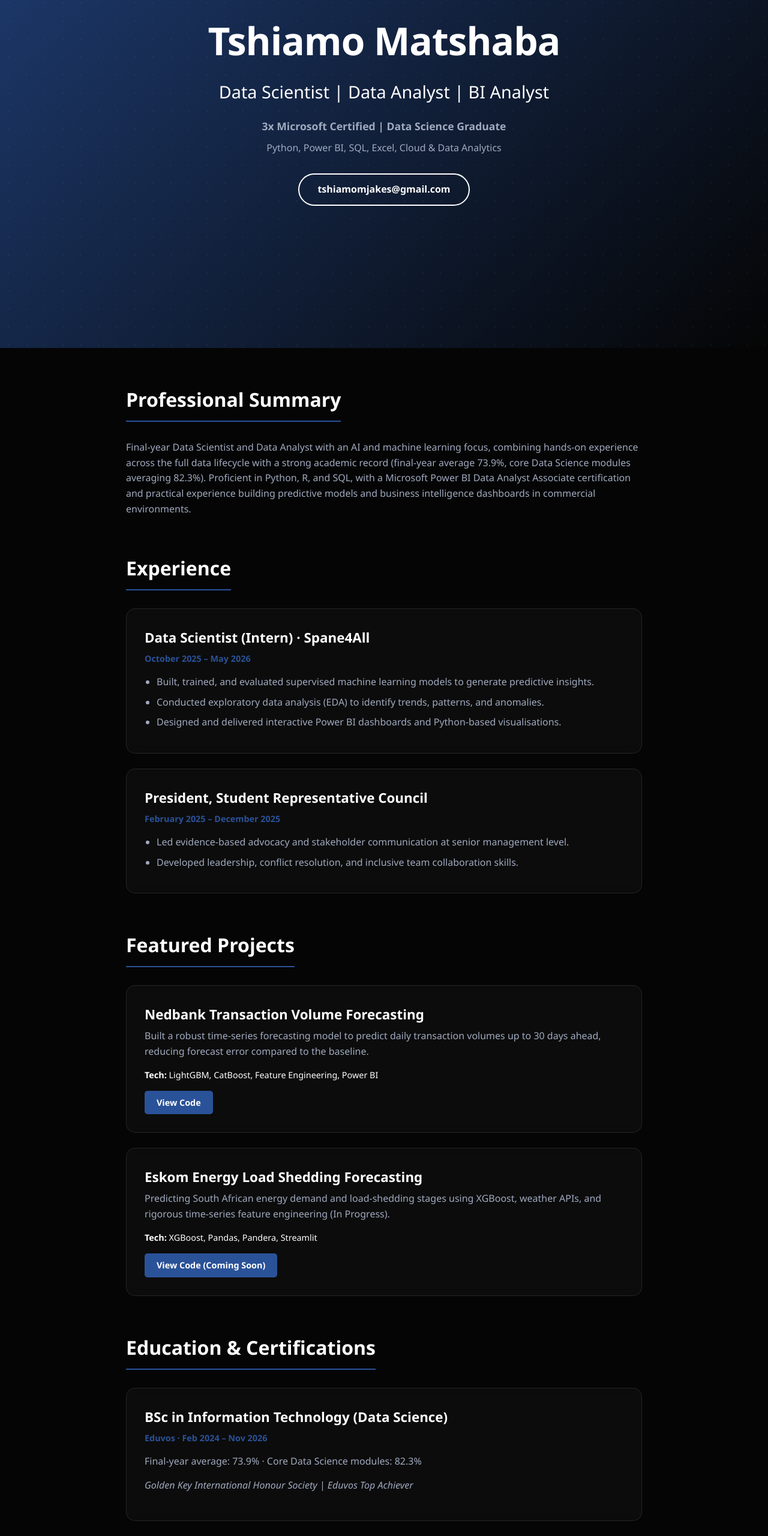
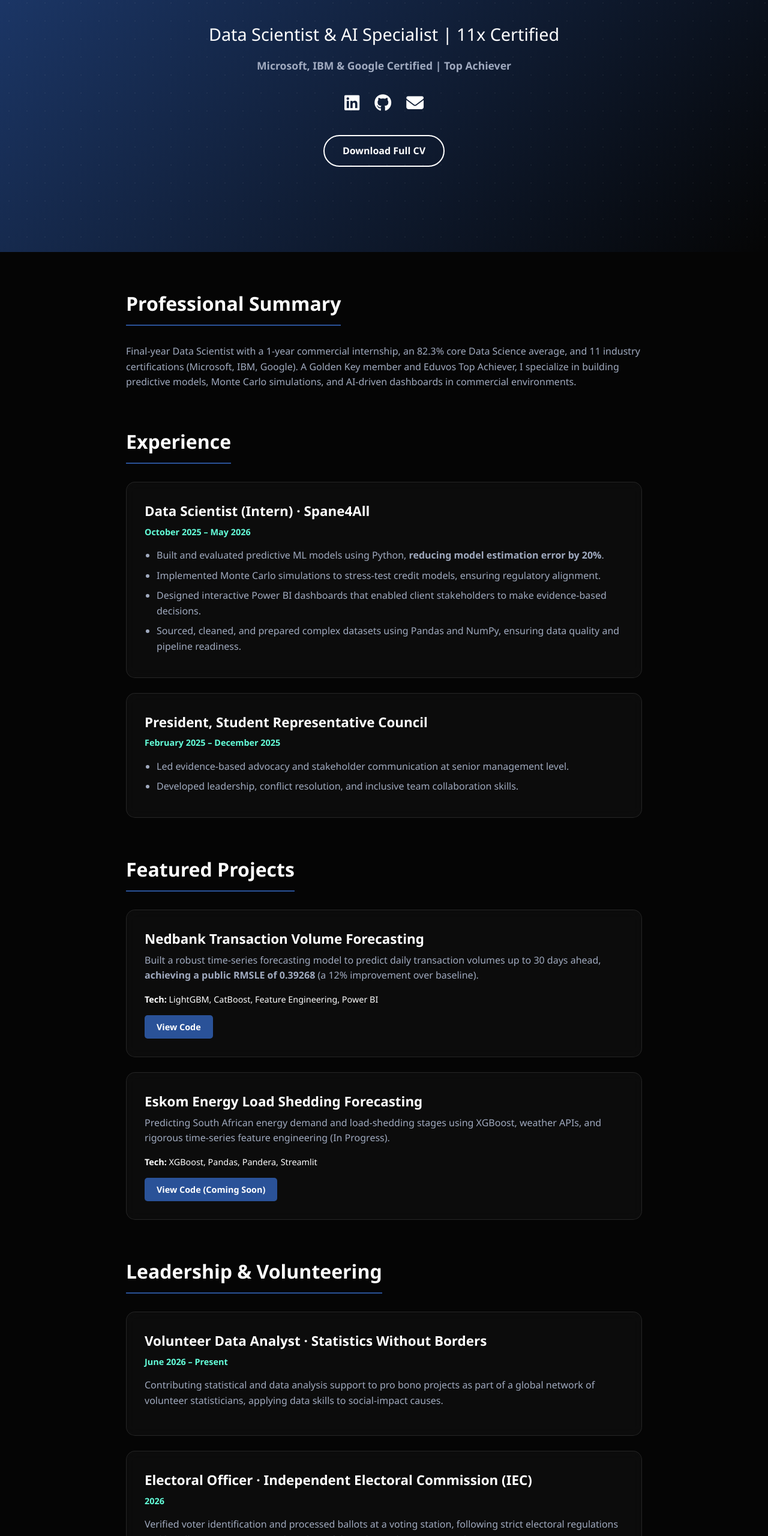
Before and after one commit to TshiamoMatshaba/TshiamoMatshaba.github.io, a plain HTML site: page index.html in a window 1280 px wide. Shown: the part 220-2780 px from the top of the page at 60% size. Drawn offline with Linux system fonts and the light colour scheme.

Commit message:
Major upgrade: Added leadership, 11x certs, metrics, icons, and CV download

```diff
--- a/index.html
+++ b/index.html
@@ -5,17 +5,27 @@
     <meta name="viewport" content="width=device-width, initial-scale=1.0">
     <title>Tshiamo Matshaba | Data Scientist</title>
     <link rel="stylesheet" href="style.css">
+    <!-- FontAwesome for Social Icons -->
+    <link rel="stylesheet" href="https://cdnjs.cloudflare.com/ajax/libs/font-awesome/6.4.0/css/all.min.css">
 </head>
 <body>
 
-    <!-- Hero Section (Matches your image) -->
+    <!-- Hero Section -->
     <header class="hero">
         <div class="hero-content">
             <h1>Tshiamo Matshaba</h1>
-            <h2>Data Scientist | Data Analyst | BI Analyst</h2>
-            <p class="certifications">3x Microsoft Certified | Data Science Graduate</p>
-            <p class="skills">Python, Power BI, SQL, Excel, Cloud & Data Analytics</p>
-            <a href="mailto:tshiamomjakes@gmail.com" class="btn">tshiamomjakes@gmail.com</a>
+            <h2>Data Scientist & AI Specialist | 11x Certified</h2>
+            <p class="certifications">Microsoft, IBM & Google Certified | Top Achiever</p>
+
+            <!-- Social & Contact Icons -->
+            <div class="social-links">
+                <a href="https://linkedin.com/in/tshiamo-matshaba" target="_blank" title="LinkedIn"><i class="fab fa-linkedin"></i></a>
+                <a href="https://github.com/TshiamoMatshaba" target="_blank" title="GitHub"><i class="fab fa-github"></i></a>
+                <a href="mailto:tshiamomjakes@gmail.com" title="Email"><i class="fas fa-envelope"></i></a>
+            </div>
+
+            <!-- Download CV Button -->
+            <a href="#" class="btn" download>Download Full CV</a>
         </div>
     </header>
 
@@ -23,7 +33,7 @@
     <main>
         <section id="about">
             <h3>Professional Summary</h3>
-            <p>Final-year Data Scientist and Data Analyst with an AI and machine learning focus, combining hands-on experience across the full data lifecycle with a strong academic record (final-year average 73.9%, core Data Science modules averaging 82.3%). Proficient in Python, R, and SQL, with a Microsoft Power BI Data Analyst Associate certification and practical experience building predictive models and business intelligence dashboards in commercial environments.</p>
+            <p>Final-year Data Scientist with a 1-year commercial internship, an 82.3% core Data Science average, and 11 industry certifications (Microsoft, IBM, Google). A Golden Key member and Eduvos Top Achiever, I specialize in building predictive models, Monte Carlo simulations, and AI-driven dashboards in commercial environments.</p>
         </section>
 
         <section id="experience">
@@ -32,9 +42,10 @@
                 <h4>Data Scientist (Intern) · Spane4All</h4>
                 <p class="date">October 2025 – May 2026</p>
                 <ul>
-                    <li>Built, trained, and evaluated supervised machine learning models to generate predictive insights.</li>
-                    <li>Conducted exploratory data analysis (EDA) to identify trends, patterns, and anomalies.</li>
-                    <li>Designed and delivered interactive Power BI dashboards and Python-based visualisations.</li>
+                    <li>Built and evaluated predictive ML models using Python, <strong>reducing model estimation error by 20%</strong>.</li>
+                    <li>Implemented Monte Carlo simulations to stress-test credit models, ensuring regulatory alignment.</li>
+                    <li>Designed interactive Power BI dashboards that enabled client stakeholders to make evidence-based decisions.</li>
+                    <li>Sourced, cleaned, and prepared complex datasets using Pandas and NumPy, ensuring data quality and pipeline readiness.</li>
                 </ul>
             </div>
             <div class="glass-card">
@@ -52,7 +63,7 @@
 
             <div class="glass-card">
                 <h4>Nedbank Transaction Volume Forecasting</h4>
-                <p>Built a robust time-series forecasting model to predict daily transaction volumes up to 30 days ahead, reducing forecast error compared to the baseline.</p>
+                <p>Built a robust time-series forecasting model to predict daily transaction volumes up to 30 days ahead, <strong>achieving a public RMSLE of 0.39268</strong> (a 12% improvement over baseline).</p>
                 <p class="tech-stack"><strong>Tech:</strong> LightGBM, CatBoost, Feature Engineering, Power BI</p>
                 <a href="https://github.com/TshiamoMatshaba/Nedbank-Transaction-Volume-Forecasting-Challenge" target="_blank" class="btn-small">View Code</a>
             </div>
@@ -65,18 +76,33 @@
             </div>
         </section>
 
-                <section id="education">
+        <!-- NEW SECTION: Leadership & Volunteer -->
+        <section id="leadership">
+            <h3>Leadership & Volunteering</h3>
+            <div class="glass-card">
+                <h4>Volunteer Data Analyst · Statistics Without Borders</h4>
+                <p class="date">June 2026 – Present</p>
+                <p>Contributing statistical and data analysis support to pro bono projects as part of a global network of volunteer statisticians, applying data skills to social-impact causes.</p>
+            </div>
+            <div class="glass-card">
+                <h4>Electoral Officer · Independent Electoral Commission (IEC)</h4>
+                <p class="date">2026</p>
+                <p>Verified voter identification and processed ballots at a voting station, following strict electoral regulations and handling sensitive materials with confidentiality and non-partisanship.</p>
+            </div>
+        </section>
+
+        <section id="education">
             <h3>Education & Certifications</h3>
 
             <div class="glass-card">
                 <h4>BSc in Information Technology (Data Science)</h4>
                 <p class="date">Eduvos · Feb 2024 – Nov 2026</p>
-                <p>Final-year average: 73.9% · Core Data Science modules: 82.3%</p>
-                <p><em>Golden Key International Honour Society | Eduvos Top Achiever</em></p>
+                <p><strong>Final-year average: 73.9%</strong> · Core Data Science modules: 82.3%</p>
+                <p><em>Golden Key International Honour Society | Eduvos Top Achiever Award | McKinsey Forward Participant</em></p>
             </div>
 
             <div class="glass-card">
-                <h4>Professional Certifications</h4>
+                <h4>Professional Certifications (11 Total)</h4>
 
                 <div class="cert-grid">
                     <div class="cert-category">
@@ -102,10 +128,10 @@
                     </div>
 
                     <div class="cert-category">
-                        <h5>Other</h5>
+                        <h5>Google & Other</h5>
                         <ul>
                             <li>Google Analytics Certification</li>
-                            <li>FinTech Literacy Program (Asian Institute of Digital Finance)</li>
+                            <li>FinTech Literacy Program (AIDF)</li>
                         </ul>
                     </div>
                 </div>
--- a/style.css
+++ b/style.css
@@ -20,33 +20,32 @@ body {
     line-height: 1.6;
 }
 
-/* --- Hero Section (The Cover Image Style) --- */
+/* --- Hero Section --- */
 .hero {
-    height: 100vh;
+    min-height: 80vh;
     display: flex;
     align-items: center;
     justify-content: center;
     text-align: center;
-    /* The deep blue to black gradient */
     background: linear-gradient(135deg, var(--primary-blue) 0%, var(--bg-dark) 100%);
     position: relative;
     overflow: hidden;
+    padding: 40px 20px;
 }
 
-/* The Dot Matrix Effect */
 .hero::before {
     content: '';
     position: absolute;
     top: 0; left: 0; right: 0; bottom: 0;
     background-image: radial-gradient(var(--text-white) 1px, transparent 1px);
     background-size: 30px 30px;
-    opacity: 0.05; /* Very subtle */
+    opacity: 0.05;
     pointer-events: none;
 }
 
 .hero-content {
     z-index: 1;
-    padding: 20px;
+    max-width: 800px;
 }
 
 .hero h1 {
@@ -59,22 +58,36 @@ body {
 .hero h2 {
     font-size: 1.8rem;
     font-weight: 400;
-    color: var(--text-white);
-    margin-bottom: 20px;
+    margin-bottom: 15px;
 }
 
 .hero .certifications {
     font-size: 1.1rem;
     font-weight: 600;
-    margin-bottom: 10px;
+    color: var(--text-muted);
+    margin-bottom: 25px;
 }
 
-.hero .skills {
-    font-size: 1rem;
-    color: var(--text-muted);
+/* --- Social Icons --- */
+.social-links {
+    display: flex;
+    justify-content: center;
+    gap: 25px;
     margin-bottom: 30px;
 }
 
+.social-links a {
+    color: var(--text-white);
+    font-size: 1.8rem;
+    transition: color 0.3s ease, transform 0.3s ease;
+}
+
+.social-links a:hover {
+    color: #64ffda;
+    transform: translateY(-3px);
+}
+
+/* --- Buttons --- */
 .btn {
     display: inline-block;
     padding: 12px 30px;
@@ -90,6 +103,22 @@ body {
 .btn:hover {
     background-color: var(--text-white);
     color: var(--primary-blue);
+}
+
+.btn-small {
+    display: inline-block;
+    padding: 8px 20px;
+    background-color: var(--accent-blue);
+    color: var(--text-white);
+    text-decoration: none;
+    border-radius: 5px;
+    font-size: 0.9rem;
+    font-weight: 600;
+    transition: background 0.3s ease;
+}
+
+.btn-small:hover {
+    background-color: var(--primary-blue);
 }
 
 /* --- Content Sections --- */
@@ -118,8 +147,8 @@ p {
 
 /* Glassmorphism Card Effect */
 .glass-card {
-    background: rgba(255, 255, 255, 0.03); /* Very transparent white */
-    backdrop-filter: blur(10px); /* Frosted glass effect */
+    background: rgba(255, 255, 255, 0.03);
+    backdrop-filter: blur(10px);
     -webkit-backdrop-filter: blur(10px);
     border: 1px solid rgba(255, 255, 255, 0.1);
     padding: 30px;
@@ -141,7 +170,7 @@ p {
 
 .date {
     font-size: 0.9rem;
-    color: var(--accent-blue);
+    color: #64ffda;
     font-weight: bold;
     margin-bottom: 15px;
 }
@@ -162,29 +191,6 @@ li {
     margin-bottom: 15px;
 }
 
-.btn-small {
-    display: inline-block;
-    padding: 8px 20px;
-    background-color: var(--accent-blue);
-    color: var(--text-white);
-    text-decoration: none;
-    border-radius: 5px;
-    font-size: 0.9rem;
-    font-weight: 600;
-    transition: background 0.3s ease;
-}
-
-.btn-small:hover {
-    background-color: var(--primary-blue);
-}
-
-footer {
-    text-align: center;
-    padding: 40px 20px;
-    border-top: 1px solid rgba(255, 255, 255, 0.1);
-    color: var(--text-muted);
-    font-size: 0.9rem;
-}
 /* --- Certifications Grid --- */
 .cert-grid {
     display: grid;
@@ -218,3 +224,11 @@ footer {
     color: var(--text-muted);
     line-height: 1.4;
 }
+
+footer {
+    text-align: center;
+    padding: 40px 20px;
+    border-top: 1px solid rgba(255, 255, 255, 0.1);
+    color: var(--text-muted);
+    font-size: 0.9rem;
+}
```
